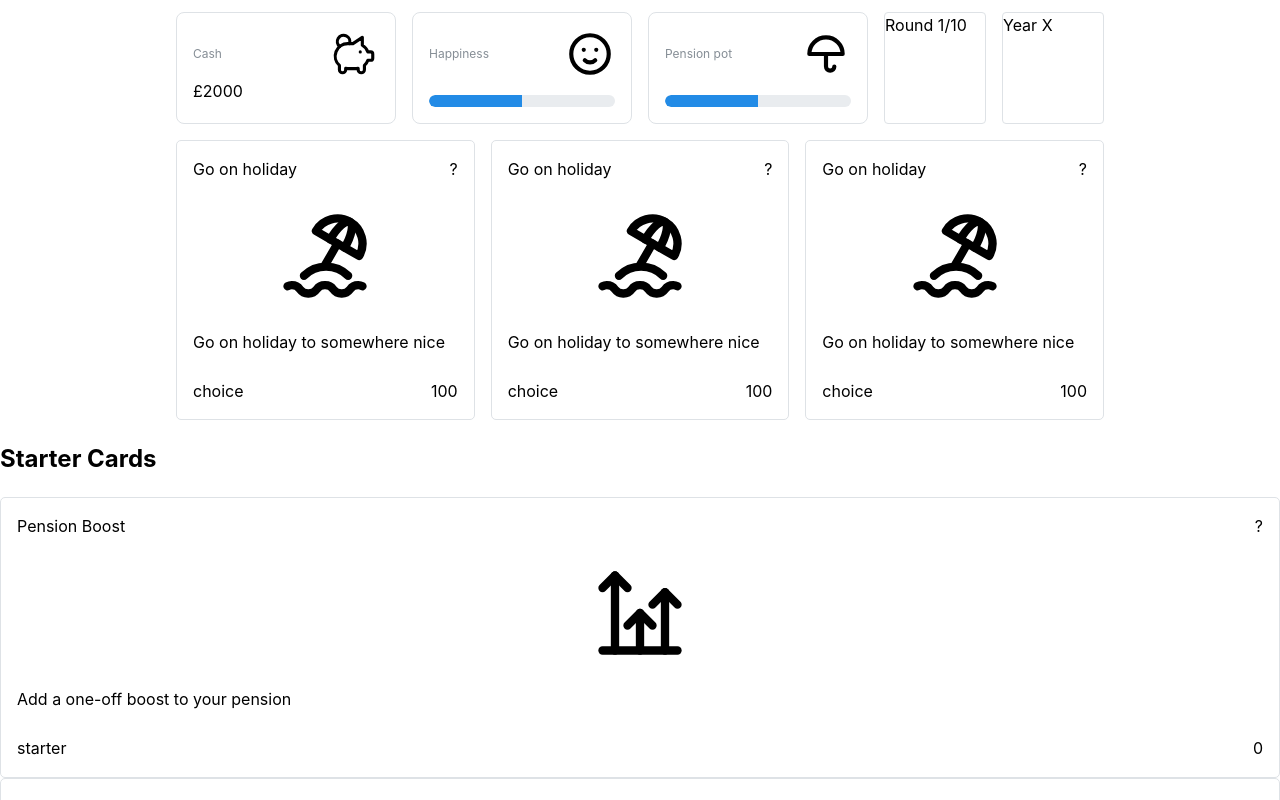
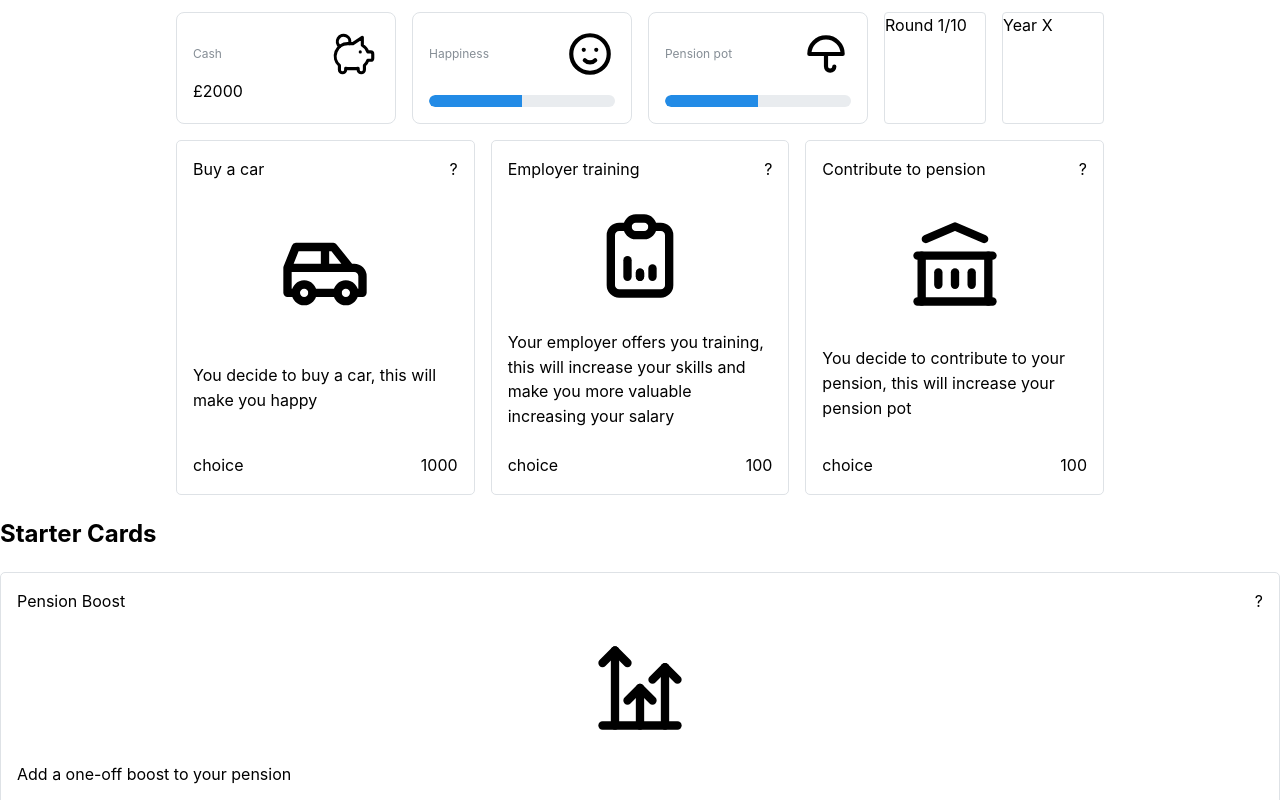
Before and after one commit to siaxza/game-jam, a React (Vite) app in the folder game-jam/: page / in a window 1280 px wide. Shown: the top 800 px of the page. Built offline with nearby package versions, Linux system fonts and the light colour scheme.

Commit message:
updated card choices

```diff
--- a/game-jam/src/constants/choiceCards.tsx
+++ b/game-jam/src/constants/choiceCards.tsx
@@ -1,5 +1,5 @@
 import { CardProps } from "../types/CardProps";
-import { IconBeach } from "@tabler/icons-react";
+import { IconMoodSmile, IconClipboardData, IconBuildingBank, IconChefHat, IconDeviceTv, IconConfetti, IconCar, IconBeach } from "@tabler/icons-react";
 
 // https://tablericons.com
 export const choiceCards: CardProps[] = [
@@ -12,4 +12,103 @@ export const choiceCards: CardProps[] = [
     category: "choice",
     cost: 100,
   },
+  {
+    title: "Employer training",
+    description: "Your employer offers you training, this will increase your skills and make you more valuable increasing your salary",
+    icon: <IconClipboardData size={100} />,
+    effect: "cash",
+    effectValue: 100,
+    category: "choice",
+    cost: 100,
+  },
+  {
+    title: "Employer training",
+    description: "Your employer offers you training, this will increase your skills and make you more valuable increasing your salary",
+    icon: <IconClipboardData size={100} />,
+    effect: "cash",
+    effectValue: 100,
+    category: "choice",
+    cost: 100,
+  },
+  {
+    title: "Contribute to pension",
+    description: "You decide to contribute to your pension, this will increase your pension pot",
+    icon: <IconBuildingBank size={100} />,
+    effect: "cash",
+    effectValue: -100,
+    category: "choice",
+    cost: 100,
+  },
+  {
+    title: "Contribute to pension",
+    description: "You decide to contribute to your pension, this will increase your pension pot",
+    icon: <IconBuildingBank size={100} />,
+    effect: "cash",
+    effectValue: -100,
+    category: "choice",
+    cost: 100,
+  },
+  {
+    title: "Contribute to pension",
+    description: "You decide to contribute to your pension, this will increase your pension pot",
+    icon: <IconBuildingBank size={100} />,
+    effect: "cash",
+    effectValue: -100,
+    category: "choice",
+    cost: 100,
+  },
+  {
+    title: "Contribute to pension",
+    description: "You decide to contribute to your pension, this will increase your pension pot",
+    icon: <IconBuildingBank size={100} />,
+    effect: "cash",
+    effectValue: -100,
+    category: "choice",
+    cost: 100,
+  },
+  {
+    title: "Contribute to pension",
+    description: "You decide to contribute to your pension, this will increase your pension pot",
+    icon: <IconBuildingBank size={100} />,
+    effect: "cash",
+    effectValue: -100,
+    category: "choice",
+    cost: 100,
+  },
+  {
+    title: "Eat out",
+    description: "You decide to eat out, this will make you happy",
+    icon: <IconChefHat size={100} />,
+    effect: "happiness",
+    effectValue: 100,
+    category: "choice",
+    cost: 100,
+  },
+  {
+    title: "Buy a tv",
+    description: "You decide to buy a tv, this will make you happy",
+    icon: <IconDeviceTv size={100} />,
+    effect: "happiness",
+    effectValue: 100,
+    category: "choice",
+    cost: 100,
+  },
+  {
+    title: "Buy a car",
+    description: "You decide to buy a car, this will make you happy",
+    icon: <IconCar size={100} />,
+    effect: "happiness",
+    effectValue: 100,
+    category: "choice",
+    cost: 1000,
+  },
+  {
+    title: "Night out",
+    description: "You decide to go on a night out, this will make you happy",
+    icon: <IconConfetti size={100} />,
+    effect: "happiness",
+    effectValue: 100,
+    category: "choice",
+    cost: 100,
+  }
 ];
```
